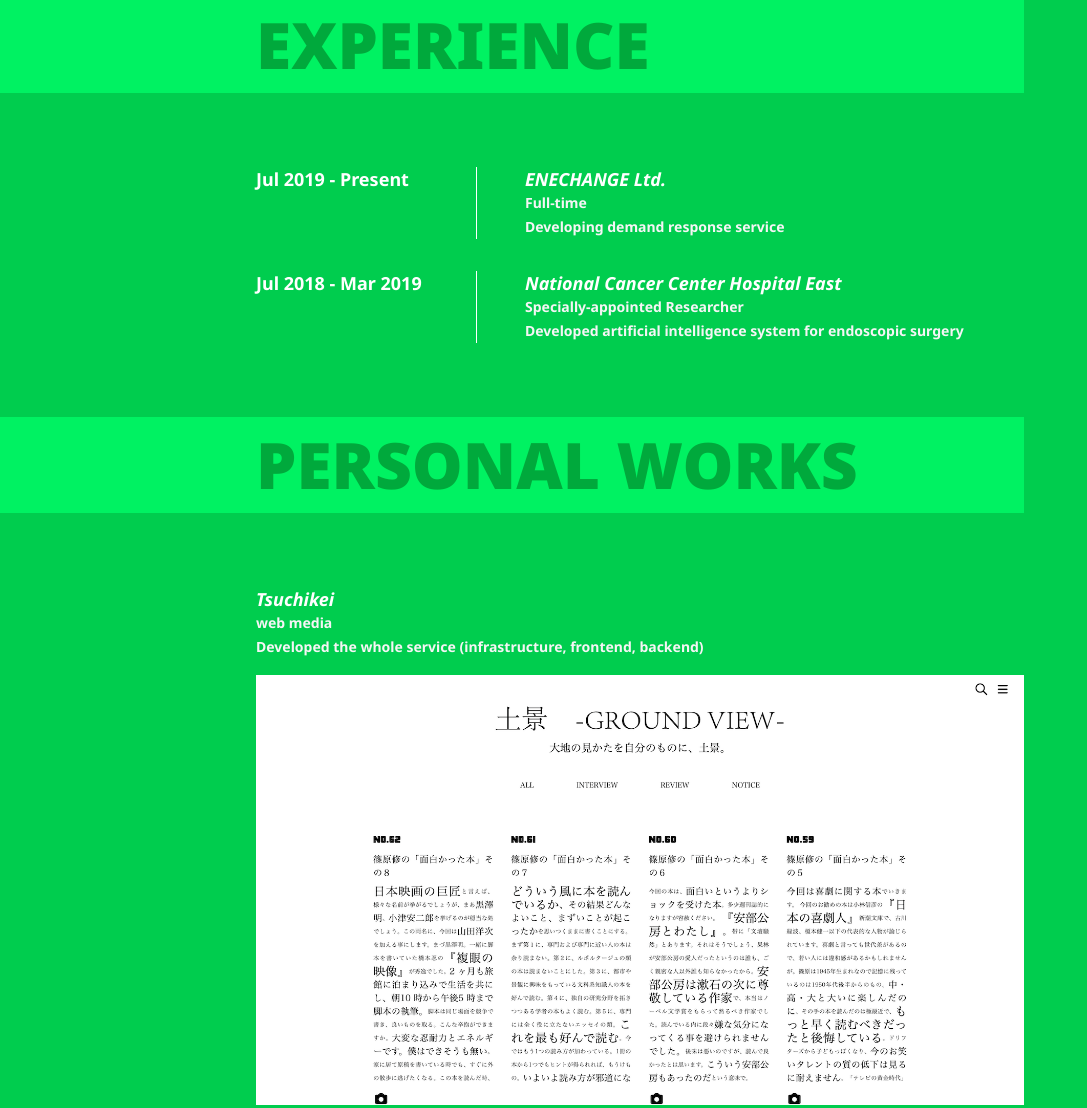
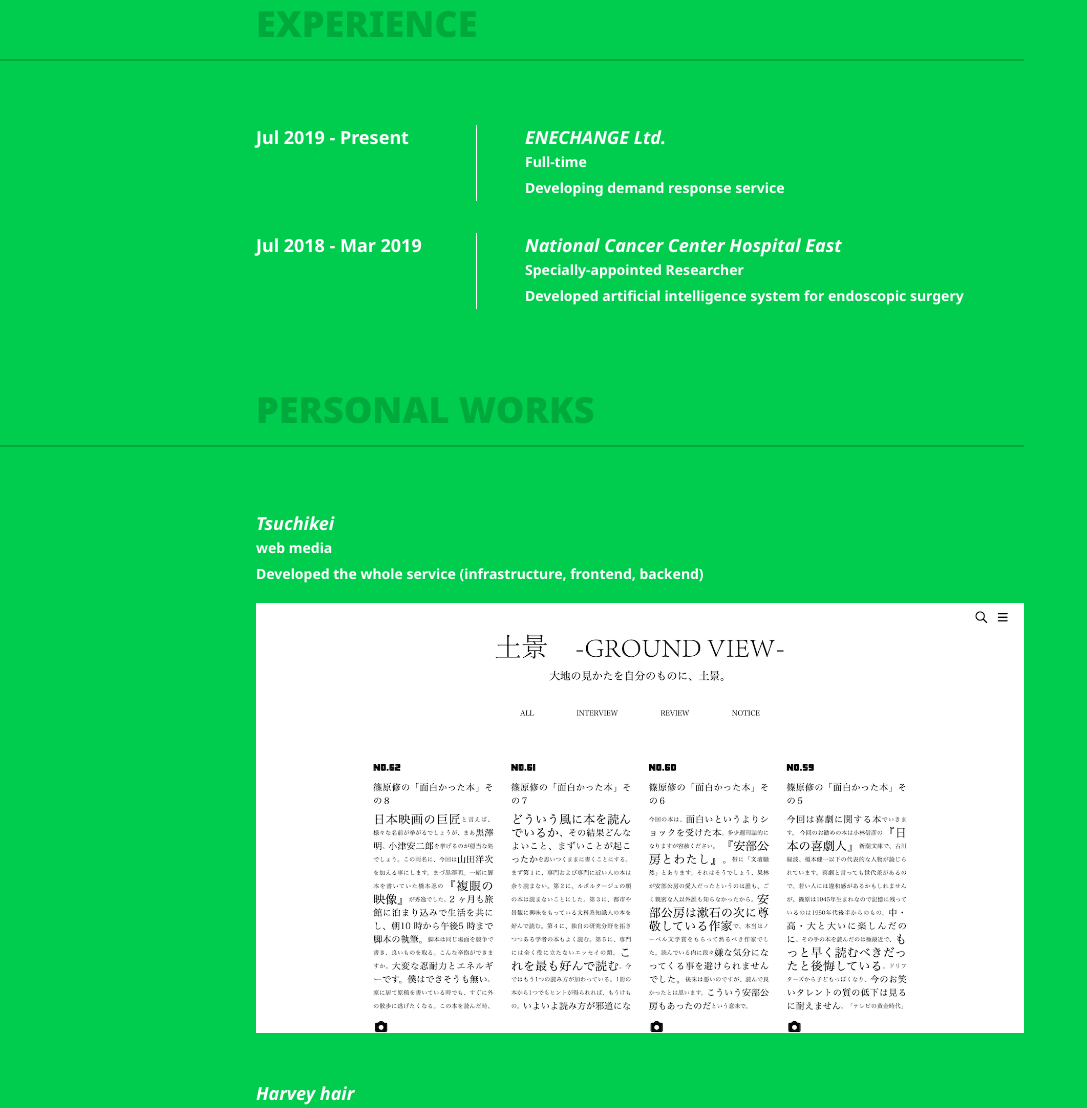
Before and after one commit to takanohi/takanohi, a website built with Vite: page index.html in a window 1280 px wide. Shown: the part 845-1953 px from the top of the page, without its empty margins (0-1087 px from the left). Built offline with nearby package versions, Linux system fonts and the light colour scheme.

Commit message:
Update design

```diff
--- a/index.html
+++ b/index.html
@@ -38,17 +38,17 @@
           <div class="c-experience-item">
             <div class="c-experience-item-left">Jul 2019 - Present</div>
             <div class="c-experience-item-right">
-              <div class="c-experience-item__ttl">ENECHANGE Ltd.</div>
-              <div class="c-experience-item__txt">Full-time</div>
-              <div class="c-experience-item__txt">Developing demand response service</div>
+              <div class="c-experience-item-right__ttl">ENECHANGE Ltd.</div>
+              <div class="c-experience-item-right__txt">Full-time</div>
+              <div class="c-experience-item-right__txt">Developing demand response service</div>
             </div>
           </div>
           <div class="c-experience-item">
             <div class="c-experience-item-left">Jul 2018 - Mar 2019</div>
             <div class="c-experience-item-right">
-              <div class="c-experience-item__ttl">National Cancer Center Hospital East</div>
-              <div class="c-experience-item__txt">Specially-appointed Researcher</div>
-              <div class="c-experience-item__txt">Developed artificial intelligence system for endoscopic surgery</div>
+              <div class="c-experience-item-right__ttl">National Cancer Center Hospital East</div>
+              <div class="c-experience-item-right__txt">Specially-appointed Researcher</div>
+              <div class="c-experience-item-right__txt">Developed artificial intelligence system for endoscopic surgery</div>
             </div>
           </div>
         </div>
--- a/src/scss/style.scss
+++ b/src/scss/style.scss
@@ -14,6 +14,7 @@
     line-height: 24px;
     font-weight: 700;
     color: $white;
+    background-color: $green;
 }
 
 body * {
@@ -68,7 +69,6 @@
     display: flex;
     justify-content: center;
     align-items: center;
-    background-color: $green;
 }
 
 .c-top-inner {
@@ -136,7 +136,6 @@
     flex-direction: column;
     align-items: center;
     padding: 3rem 0;
-    background-color: $green;
 }
 
 .c-work-section {
@@ -149,52 +148,30 @@
 
     &__ttl {
         position: relative;
-        z-index: 1;
-        font-size: 64px;
+        font-size: 36px;
         font-weight: 900;
-        line-height: 84px;
+        line-height: 42px;
         color: $deep-green;
 
-        @include mq(xl) {
-            font-size: 48px;
-            line-height: 64px;
-        }
-
         @include mq(md) {
-            font-size: 36px;
-            line-height: 54px;
+            font-size: 32px;
+            line-height: 36px;
         }
 
         @include mq(sm) {
-            font-size: 28px;
-            line-height: 48px;
+            font-size: 24px;
+            line-height: 28px;
         }
 
         &::before {
             content: '';
             position: absolute;
-            z-index: -1;
-            top: -6px;
+            bottom: -1rem;
             right: 0;
             display: block;
             width: 100vw;
-            height: 96px;
-            background-color: $light-green;
-
-            @include mq(xl) {
-                top: -4px;
-                height: 72px;
-            }
-
-            @include mq(md) {
-                top: -5px;
-                height: 64px;
-            }
-
-            @include mq(sm) {
-                top: -3px;
-                height: 54px;
-            }
+            height: 2px;
+            background-color: $deep-green;
         }
     }
 }
@@ -205,11 +182,11 @@
     padding: 5rem 0;
 
     @include mq(xl) {
-        padding: 3rem 0;
+        padding: 4rem 0;
     }
 
-    @include mq(sm) {
-        padding: 2.5rem 0;
+    @include mq(md) {
+        padding: 3rem 0;
     }
 }
 
@@ -225,20 +202,6 @@
     &:not(:first-of-type) {
         margin-top: 2rem;
     }
-
-    &__ttl {
-        font-style: italic;
-        font-size: 18px;
-        line-height: 18px;
-        padding: 3px 0;
-    }
-
-    &__txt {
-        font-size: 14px;
-        line-height: 18px;
-        color: $off-white;
-        padding: 3px 0;
-    }
 }
 
 .c-experience-item-left {
@@ -246,6 +209,7 @@
     text-align: left;
     padding-right: 3rem;
     font-size: 18px;
+    line-height: 24px;
 
     @include mq(xl) {
         width: 200px;
@@ -258,6 +222,12 @@
 
     @include mq(md) {
         padding-right: 0;
+        font-size: 16px;
+    }
+
+    @include mq(sm) {
+        margin-bottom: 10px;
+        font-size: 14px;
     }
 }
 
@@ -266,8 +236,25 @@
     padding-left: 3rem;
     border-left: 1px solid $white;
 
+    &__ttl {
+        font-style: italic;
+        font-size: 18px;
+        line-height: 24px;
+    }
+
+    &__txt {
+        font-size: 14px;
+        line-height: 14px;
+        padding: 6px 0;
+    }
+
     @include mq(xl) {
         padding-left: 2rem;
+    }
+
+    @include mq(lg) {
+        margin-left: 0.1rem;
+        padding-left: 1.2rem;
     }
 
     @include mq(md) {
@@ -278,14 +265,14 @@
 .c-personal {
     width: 100%;
     height: auto;
-    padding: 5rem 0;
+    padding-top: 5rem;
 
     @include mq(xl) {
-        padding: 3rem 0;
+        padding-top: 4rem;
     }
 
-    @include mq(sm) {
-        padding: 2rem 0;
+    @include mq(md) {
+        padding-top: 3rem;
     }
 }
 
@@ -300,15 +287,13 @@
     &__ttl {
         font-style: italic;
         font-size: 18px;
-        line-height: 18px;
-        padding: 3px 0;
+        line-height: 24px;
     }
 
     &__txt {
         font-size: 14px;
-        line-height: 18px;
-        color: $off-white;
-        padding: 3px 0;
+        line-height: 14px;
+        padding: 6px 0;
     }
 
     &__img {
@@ -334,13 +319,20 @@
     }
 
     &__ttl {
-        font-size: 28px;
+        font-size: 36px;
         font-weight: 700;
-        line-height: 32px;
+        line-height: 42px;
         text-align: center;
         padding-bottom: 2rem;
 
+        @include mq(md) {
+            font-size: 32px;
+            line-height: 36px;
+        }
+
         @include mq(sm) {
+            font-size: 24px;
+            line-height: 28px;
             padding-bottom: 1rem;
         }
     }
@@ -354,6 +346,7 @@
 
     &__item {
         font-size: 18px;
+        line-height: 18px;
 
         @include mq(sm) {
             font-size: 14px;
```
